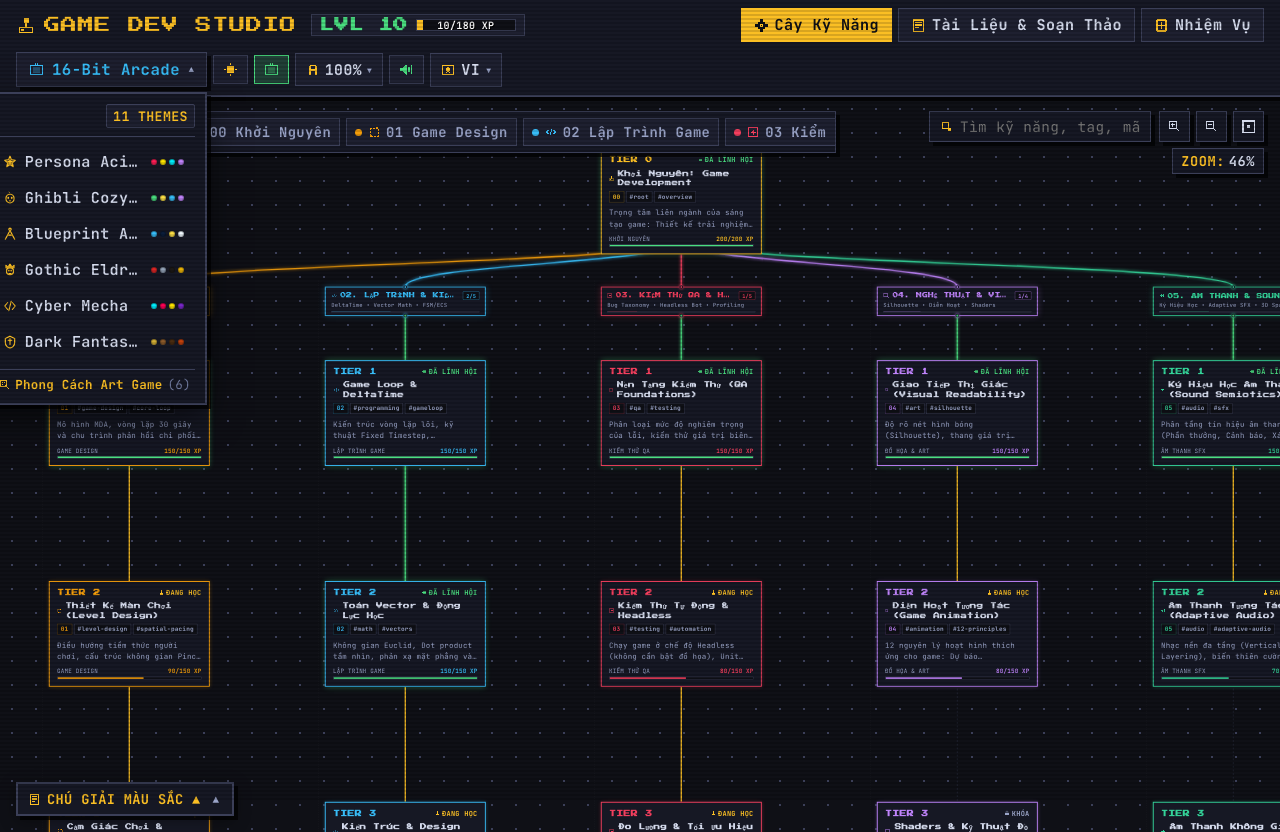
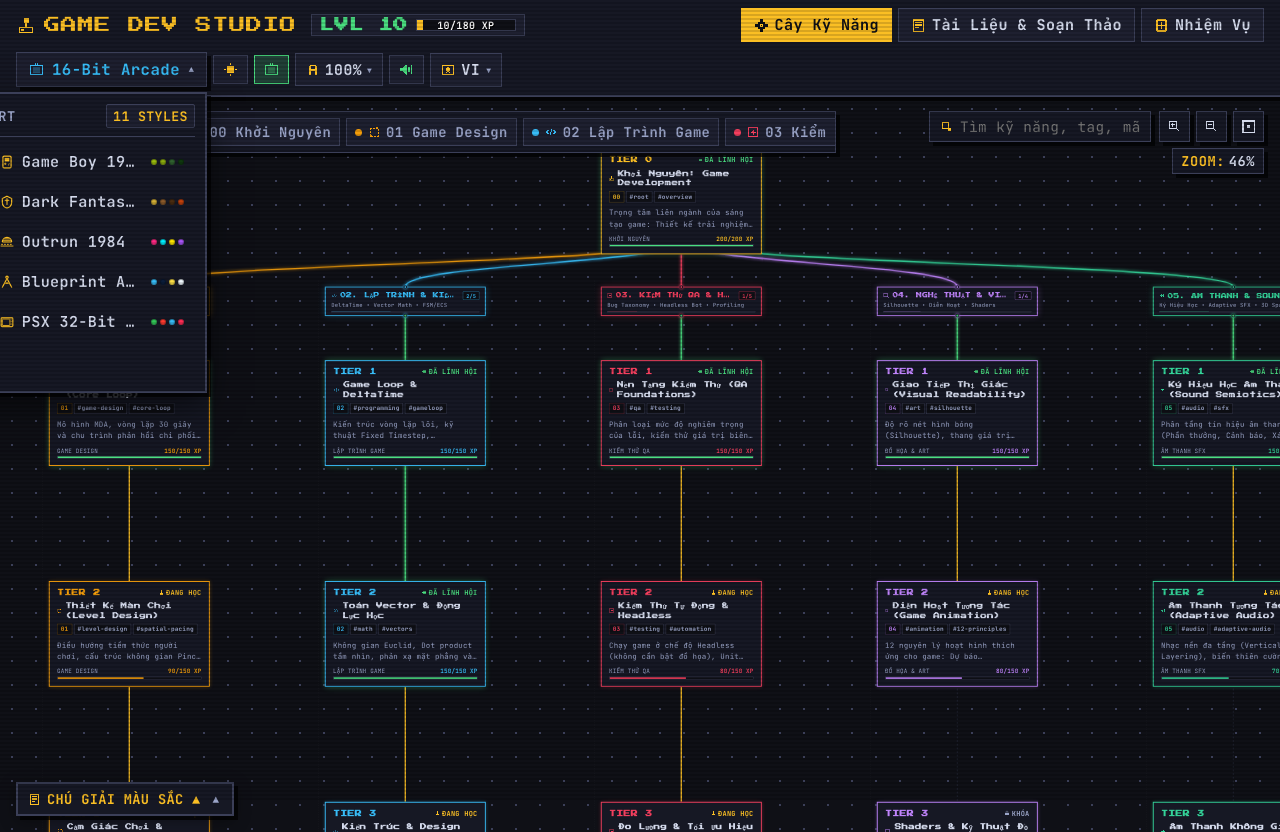
Before and after one commit to Justaguy666/game-dev, a React (Vite) app: page / in a window 1280 px wide. Both pictures are taken after a click on the button "Chọn chủ đề nghệ thuật giao diện". Built offline with nearby package versions, Linux system fonts and the light colour scheme; a web font is replaced by a local one.

Commit message:
refactor(ui): treat all 11 themes as standalone game art styles in a unified 2-column grid without category legends

```diff
--- a/src/components/ThemedSelect.tsx
+++ b/src/components/ThemedSelect.tsx
@@ -13,7 +13,6 @@ interface ThemeOption {
   id: ThemeId;
   name: { vi: string; en: string };
   iconName: IconName;
-  category: 'retro' | 'art';
   palette: string[];
 }
 
@@ -22,91 +21,75 @@ export const ThemedSelect: React.FC<ThemedSelectProps> = ({ currentTheme, onThem
   const dropdownRef = useRef<HTMLDivElement>(null);
 
   const themesList: ThemeOption[] = [
-    // 1. Retro Consoles & Vintage Hardware
     {
       id: 'arcade',
       name: { vi: '16-Bit Arcade', en: '16-Bit Arcade' },
       iconName: 'tv',
-      category: 'retro',
       palette: ['#fbbf24', '#00f0ff', '#ef4444', '#10b981']
     },
     {
       id: 'gameboy',
       name: { vi: 'Game Boy 1989', en: 'Game Boy 1989' },
       iconName: 'brand',
-      category: 'retro',
       palette: ['#9bbc0f', '#8bac0f', '#306230', '#0f380f']
     },
     {
-      id: 'psx',
-      name: { vi: 'PSX 32-Bit CD', en: 'PSX 32-Bit CD' },
-      iconName: 'tv',
-      category: 'retro',
-      palette: ['#34c759', '#ff3b30', '#38bdf8', '#ff2d55']
+      id: 'cyber',
+      name: { vi: 'Cyber Mecha', en: 'Cyber Mecha' },
+      iconName: 'code',
+      palette: ['#00f0ff', '#ff0055', '#ffe600', '#7928ca']
+    },
+    {
+      id: 'fantasy',
+      name: { vi: 'Dark Fantasy RPG', en: 'Dark Fantasy RPG' },
+      iconName: 'quests',
+      palette: ['#d4af37', '#8b5a2b', '#4a2c11', '#c2410c']
     },
     {
       id: 'inkwell',
       name: { vi: '1930s Inkwell', en: '1930s Inkwell' },
       iconName: 'art',
-      category: 'retro',
       palette: ['#f4eedb', '#2b261f', '#d97706', '#991b1b']
     },
     {
       id: 'synthwave',
       name: { vi: 'Outrun 1984', en: 'Outrun 1984' },
       iconName: 'sun',
-      category: 'retro',
       palette: ['#ff2a85', '#00f0ff', '#ffe600', '#a855f7']
     },
-
-    // 2. Creative Art Styles & Worlds
     {
-      id: 'persona',
-      name: { vi: 'Persona Acid Pop', en: 'Persona Acid Pop' },
-      iconName: 'quests',
-      category: 'art',
-      palette: ['#ff1e56', '#ffe600', '#00f0ff', '#c084fc']
+      id: 'gothic',
+      name: { vi: 'Gothic Eldritch', en: 'Gothic Eldritch' },
+      iconName: 'boss',
+      palette: ['#dc2626', '#94a3b8', '#1c1917', '#eab308']
+    },
+    {
+      id: 'blueprint',
+      name: { vi: 'Blueprint Architect', en: 'Blueprint Architect' },
+      iconName: 'design',
+      palette: ['#38bdf8', '#0b1d3a', '#fde047', '#f0f9ff']
     },
     {
       id: 'ghibli',
       name: { vi: 'Ghibli Cozy Forest', en: 'Ghibli Cozy Forest' },
       iconName: 'brand',
-      category: 'art',
       palette: ['#4ade80', '#fde047', '#38bdf8', '#c084fc']
     },
     {
-      id: 'blueprint',
-      name: { vi: 'Blueprint Architect', en: 'Blueprint Architect' },
-      iconName: 'design',
-      category: 'art',
-      palette: ['#38bdf8', '#0b1d3a', '#fde047', '#f0f9ff']
+      id: 'psx',
+      name: { vi: 'PSX 32-Bit CD', en: 'PSX 32-Bit CD' },
+      iconName: 'tv',
+      palette: ['#34c759', '#ff3b30', '#38bdf8', '#ff2d55']
     },
     {
-      id: 'gothic',
-      name: { vi: 'Gothic Eldritch', en: 'Gothic Eldritch' },
-      iconName: 'boss',
-      category: 'art',
-      palette: ['#dc2626', '#94a3b8', '#1c1917', '#eab308']
-    },
-    {
-      id: 'cyber',
-      name: { vi: 'Cyber Mecha', en: 'Cyber Mecha' },
-      iconName: 'code',
-      category: 'art',
-      palette: ['#00f0ff', '#ff0055', '#ffe600', '#7928ca']
-    },
-    {
-      id: 'fantasy',
-      name: { vi: 'Dark Fantasy RPG', en: 'Dark Fantasy RPG' },
+      id: 'persona',
+      name: { vi: 'Persona Acid Pop', en: 'Persona Acid Pop' },
       iconName: 'quests',
-      category: 'art',
-      palette: ['#d4af37', '#8b5a2b', '#4a2c11', '#c2410c']
+      palette: ['#ff1e56', '#ffe600', '#00f0ff', '#c084fc']
     }
   ];
 
   const currentOption = themesList.find(t => t.id === currentTheme) || themesList[0];
-  const retroThemes = themesList.filter(t => t.category === 'retro');
-  const artThemes = themesList.filter(t => t.category === 'art');
 
   // Close dropdown when clicking outside or pressing Escape
   useEffect(() => {
@@ -281,7 +264,7 @@ export const ThemedSelect: React.FC<ThemedSelectProps> = ({ currentTheme, onThem
               letterSpacing: '0.04em'
             }}>
               <ThemedIcon name="design" theme={currentTheme} size={13} color="var(--accent-gold)" />
-              <span>{lang === 'vi' ? 'Bộ Sưu Tập Giao Diện' : 'Theme Gallery'}</span>
+              <span>{lang === 'vi' ? 'Bộ Sưu Tập Phong Cách Art' : 'Game Art Styles'}</span>
             </div>
             <span style={{
               fontFamily: 'var(--font-mono)',
@@ -293,56 +276,17 @@ export const ThemedSelect: React.FC<ThemedSelectProps> = ({ currentTheme, onThem
               border: '1px solid var(--border-color)',
               color: 'var(--accent-gold)'
             }}>
-              11 THEMES
+              11 STYLES
             </span>
           </div>
 
-          {/* 2-Column Side-by-Side Thematic Grid */}
+          {/* Unified 2-Column Art Styles Grid */}
           <div style={{
             display: 'grid',
-            gridTemplateColumns: 'repeat(auto-fit, minmax(190px, 1fr))',
-            gap: '10px'
+            gridTemplateColumns: 'repeat(auto-fit, minmax(195px, 1fr))',
+            gap: '4px'
           }}>
-            {/* Column 1: Retro Consoles & Vintage Hardware */}
-            <div>
-              {retroThemes.map(renderThemeItem)}
-            </div>
-
-            {/* Column 2: Creative Art Styles & Worlds */}
-            <div>
-              {artThemes.map(renderThemeItem)}
-            </div>
-          </div>
-
-          {/* Bottom Footer Legend */}
-          <div style={{
-            marginTop: '8px',
-            paddingTop: '6px',
-            borderTop: '1px solid var(--border-color)',
-            display: 'flex',
-            alignItems: 'center',
-            justifyContent: 'space-between',
-            paddingLeft: '4px',
-            paddingRight: '4px',
-            fontFamily: 'var(--font-mono)',
-            fontSize: '0.68em',
-            letterSpacing: '0.02em'
-          }}>
-            <div style={{ display: 'flex', alignItems: 'center', gap: '5px' }}>
-              <ThemedIcon name="tv" theme={currentTheme} size={11} color="var(--accent-cyan)" />
-              <span style={{ color: 'var(--accent-cyan)', fontWeight: 700 }}>
-                {lang === 'vi' ? 'Console & Cổ Điển' : 'Retro & Hardware'}
-              </span>
-              <span style={{ color: 'var(--text-dim)' }}>(5)</span>
-            </div>
-
-            <div style={{ display: 'flex', alignItems: 'center', gap: '5px' }}>
-              <ThemedIcon name="art" theme={currentTheme} size={11} color="var(--accent-gold)" />
-              <span style={{ color: 'var(--accent-gold)', fontWeight: 700 }}>
-                {lang === 'vi' ? 'Phong Cách Art Game' : 'Art Styles & Worlds'}
-              </span>
-              <span style={{ color: 'var(--text-dim)' }}>(6)</span>
-            </div>
+            {themesList.map(renderThemeItem)}
           </div>
         </div>
       )}
```
